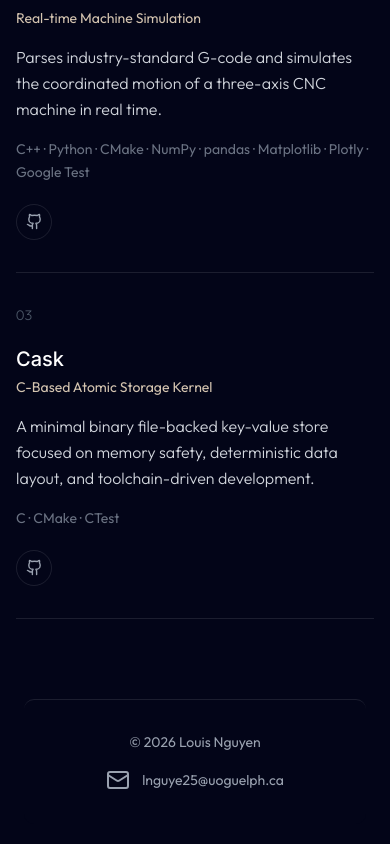
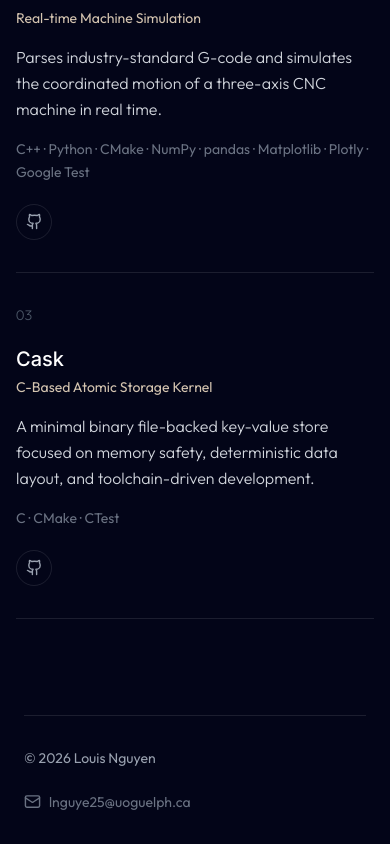
Before and after one commit to louisnguyenn/Louis-Personal-Portfolio, a React (Vite) app: page / in a window 390 px wide. Shown: the part 2669-3513 px from the top of the page. Built offline with nearby package versions, Linux system fonts and the light colour scheme.

Commit message:
restyle footer

```diff
--- a/src/components/sections/Footer.jsx
+++ b/src/components/sections/Footer.jsx
@@ -1,19 +1,22 @@
-import { Github, Linkedin, Mail } from 'lucide-react';
+import { Mail } from 'lucide-react';
 
 export const Footer = () => {
+  const currentYear = new Date().getFullYear();
+
   return (
-    <footer className="mt-20 px-6">
-      <div className="max-w-3xl mx-auto bg-[#030518] text-white py-8 px-6 border-t border-white/10 rounded-lg">
-        <div className="flex flex-col md:flex-row items-center justify-between gap-4 text-sm">
-          <p className="text-gray-400">
-            &copy; {new Date().getFullYear()} Louis Nguyen
-          </p>
+    <footer id="contact" className="mt-24 px-6">
+      <div className="mx-auto w-full max-w-3xl border-t border-white/10 py-8">
+        <div className="flex flex-col gap-6 text-sm md:flex-row md:items-center md:justify-between">
+          <div>
+            <p className="text-gray-400">© {currentYear} Louis Nguyen</p>
+          </div>
 
-          <a href="mailto:lnguye25@uoguelph.ca">
-            <div className="flex items-center gap-3 text-gray-400 hover:text-white hover:underline transition-all duration-300">
-              <Mail size={24} />
-              lnguye25@uoguelph.ca
-            </div>
+          <a
+            href="mailto:lnguye25@uoguelph.ca"
+            className="flex items-center gap-2 text-gray-500 transition-colors duration-300 hover:underline hover:text-white"
+          >
+            <Mail size={17} />
+            <span>lnguye25@uoguelph.ca</span>
           </a>
         </div>
       </div>
```
